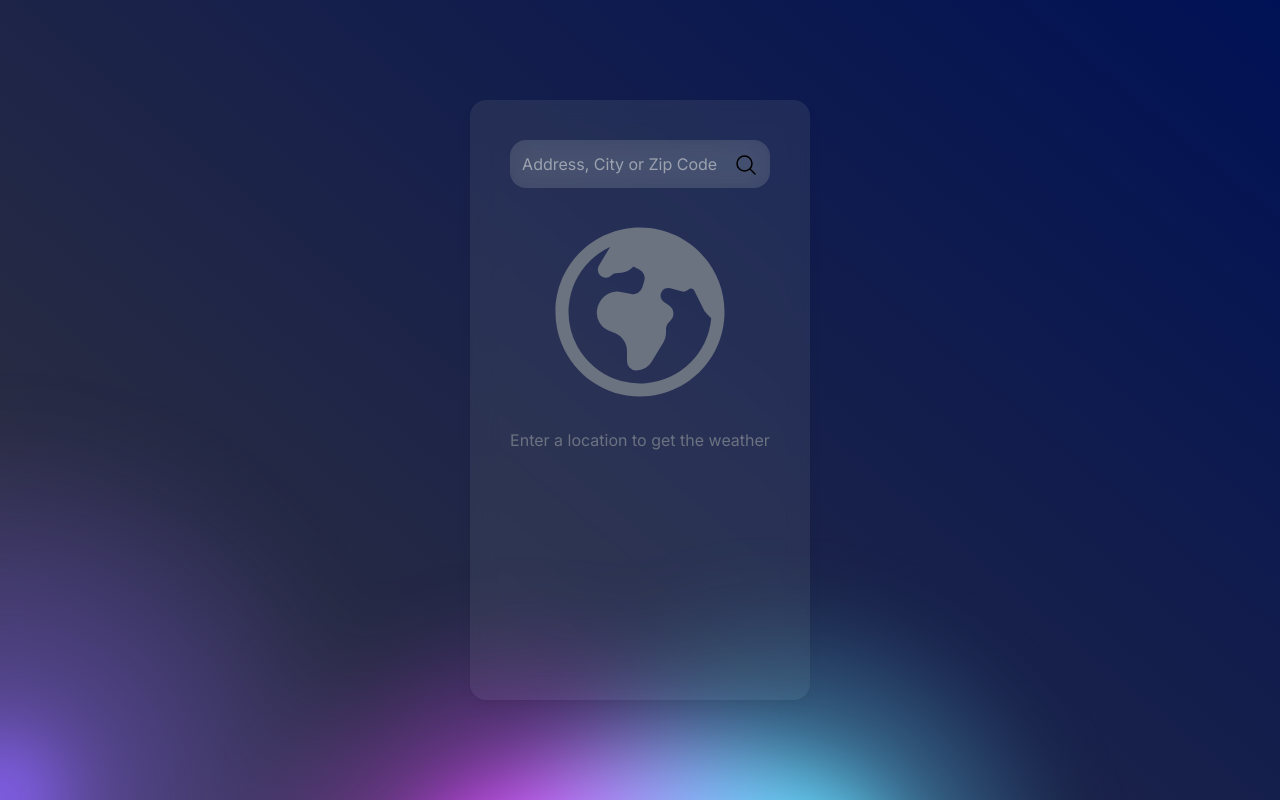
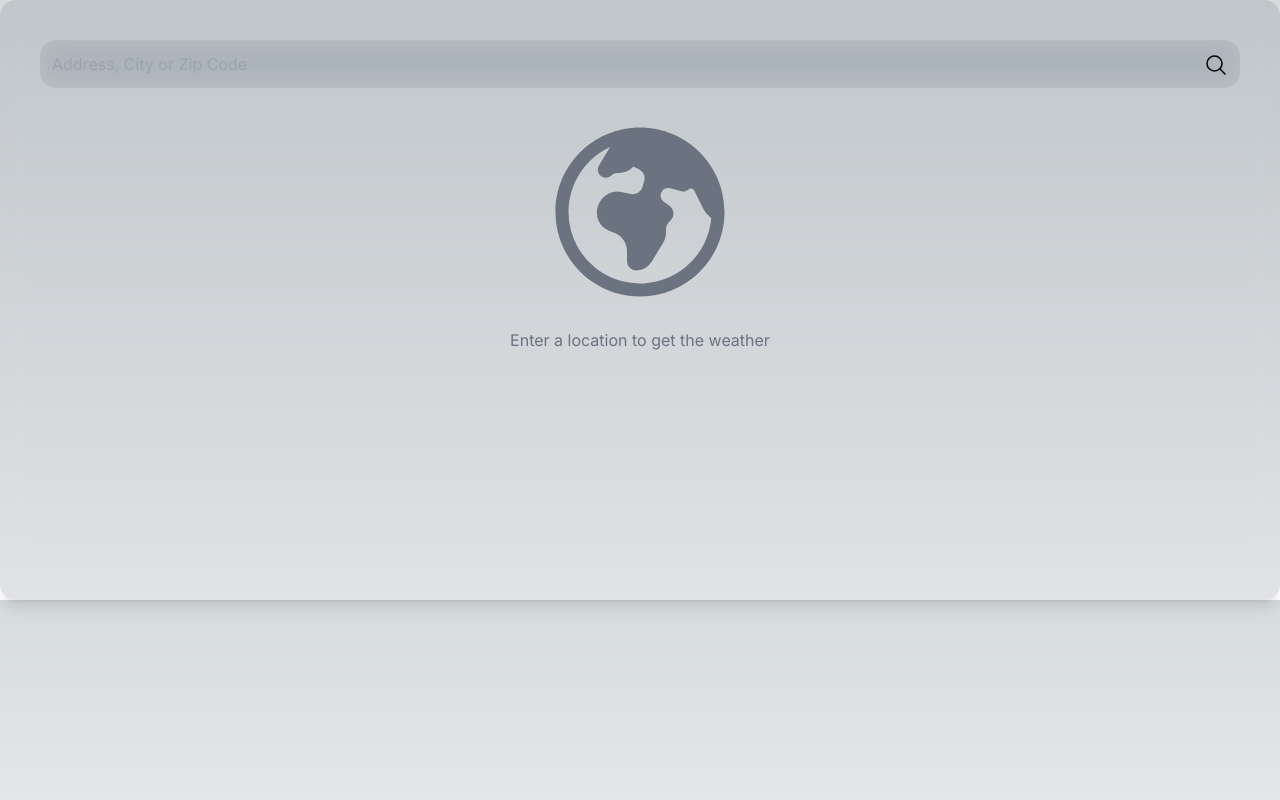
Before and after one commit to LukasCec/WeatherWeb, a Next.js app in the folder WeatherAPIWeb/weather_web/: page / in a window 1280 px wide. Built offline with nearby package versions, Linux system fonts and the light colour scheme.

Commit message:
bg delete

```diff
--- a/WeatherAPIWeb/weather_web/app/page.tsx
+++ b/WeatherAPIWeb/weather_web/app/page.tsx
@@ -37,7 +37,8 @@ export default function Home() {
     }, 400);
 
     return (
-        <BackgroundGradientAnimation className="flex justify-center items-center h-full">
+        <>
+
             <div className="main--div min-h-[600px] md:min-h-[400px] lg:min-h-[500px] xl:min-h-[600px]  duration-300 bg-gray-500 p-10 md:p-5 lg:p-7 xl:p-10 rounded-2xl backdrop-blur-md backdrop-filter bg-opacity-20 shadow-lg">
                 <div className="group relative" onClick={() => document.getElementById("search-input")?.focus()}>
                     <input
@@ -123,6 +124,7 @@ export default function Home() {
             </div>
 
             {error && <p>{error}</p>}
-        </BackgroundGradientAnimation>
+
+    </>
     );
 }
```
